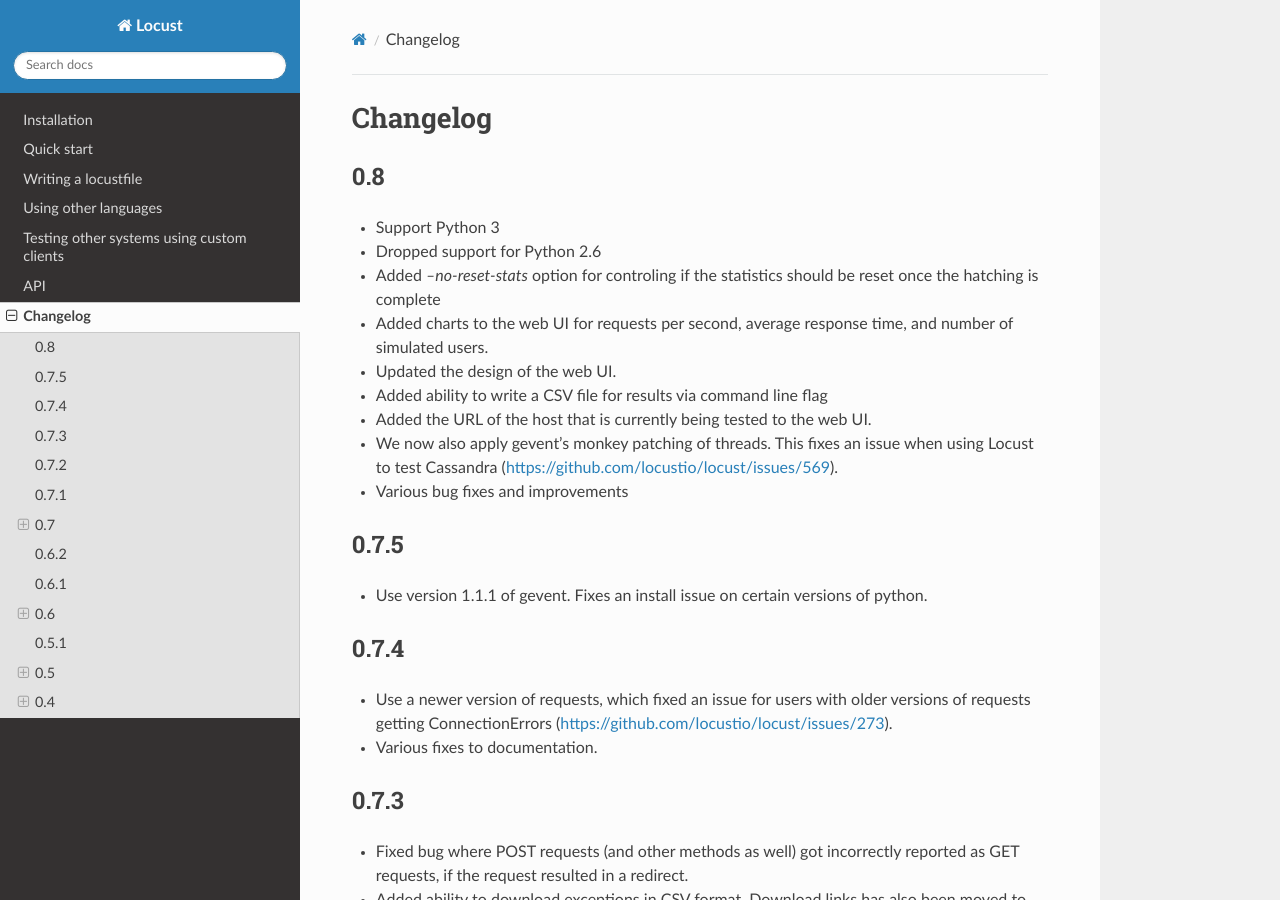
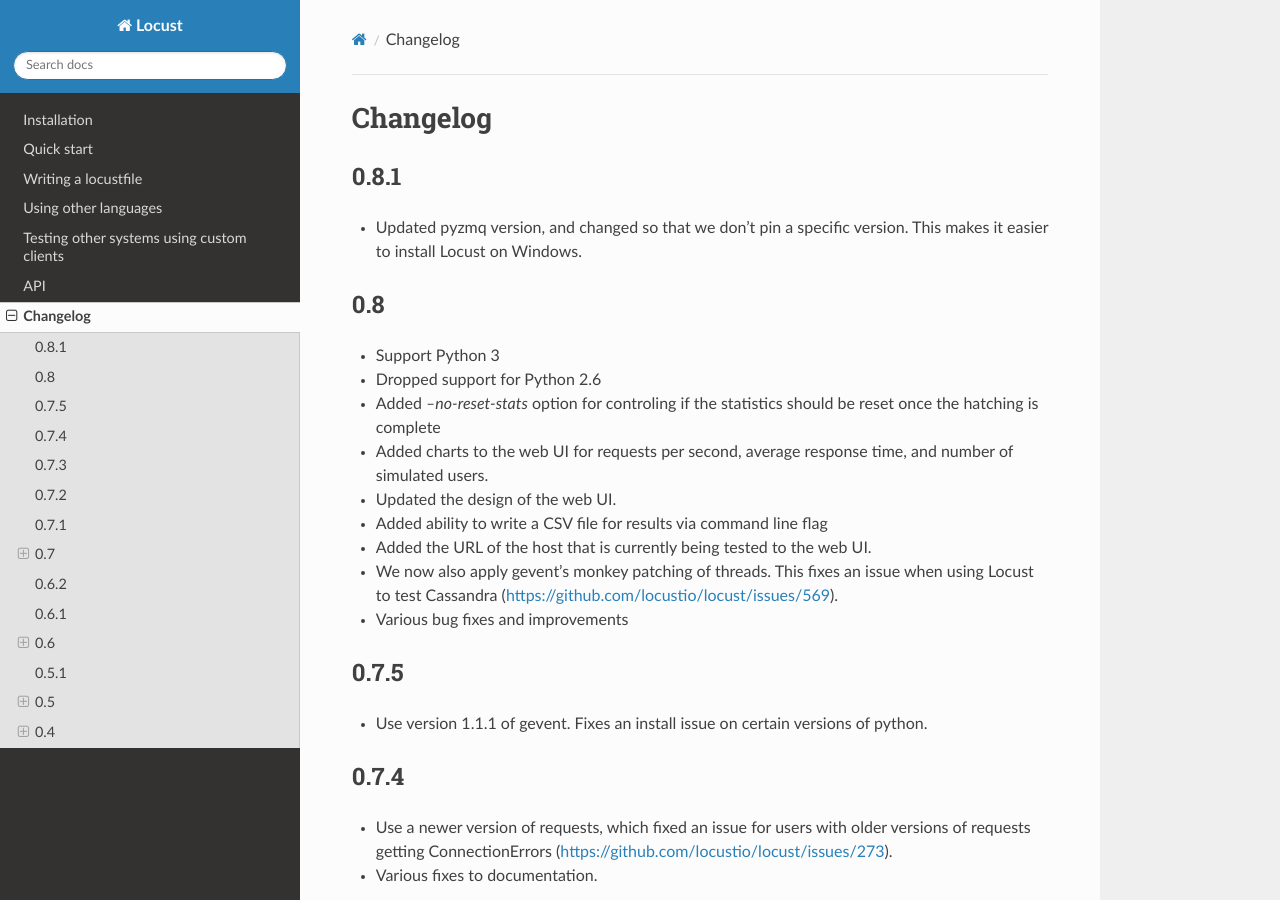
Before and after one commit to locustio/locust, a Sphinx documentation site: the page built from docs/changelog.rst, in a window 1280 px wide and 900 px high. Built offline with Sphinx 7.4.7 and the Read the Docs theme 2.0.0, drawn with Linux system fonts in a browser that asks for light colours; pages that are not in the unit, such as notebooks, are missing from menus.

Commit message:
Bumped version to 0.8.1

```diff
--- a/docs/changelog.rst
+++ b/docs/changelog.rst
@@ -1,6 +1,13 @@
 ##########
 Changelog
 ##########
+
+0.8.1
+=====
+
+* Updated pyzmq version, and changed so that we don't pin a specific version.
+  This makes it easier to install Locust on Windows.
+
 
 0.8
 ===
--- a/locust/__init__.py
+++ b/locust/__init__.py
@@ -1,4 +1,4 @@
 from .core import HttpLocust, Locust, TaskSet, task
 from .exception import InterruptTaskSet, ResponseError, RescheduleTaskImmediately
 
-__version__ = "0.8"
+__version__ = "0.8.1"
```
